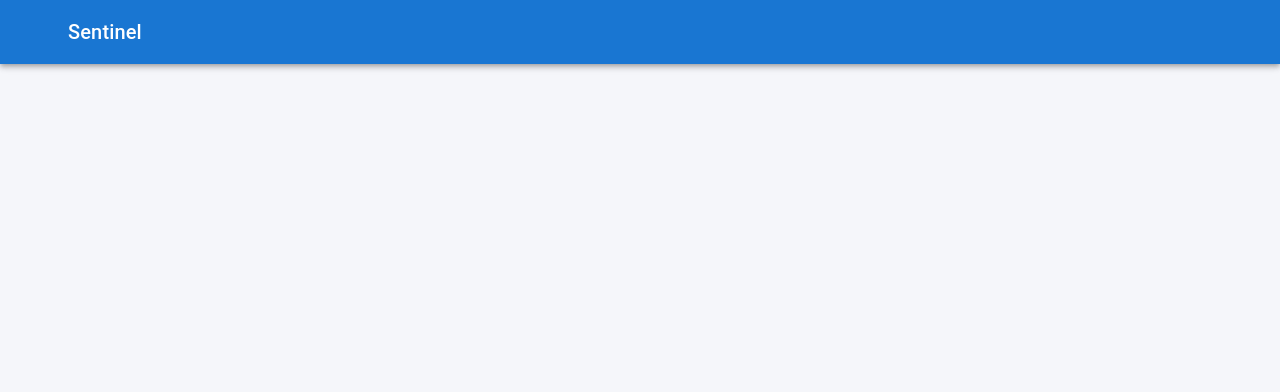
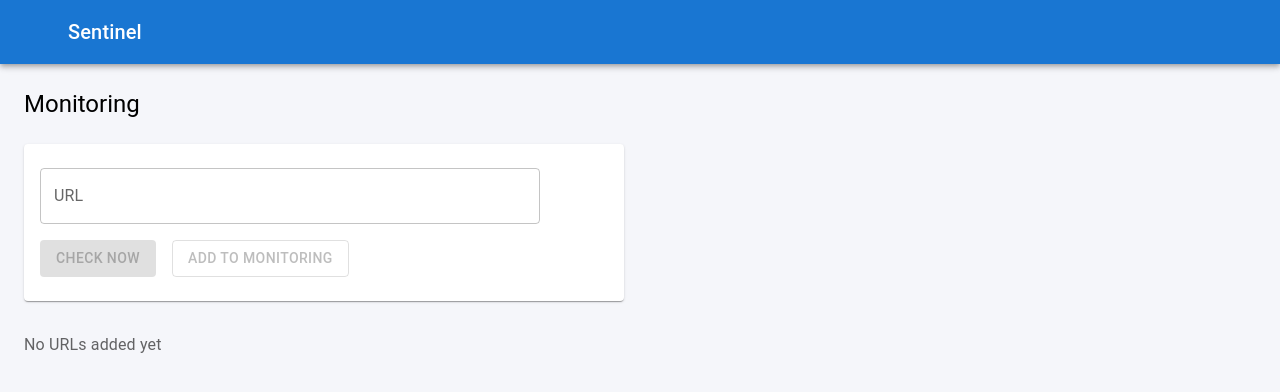
Before and after one commit to michal-1994/web-page-sentinel, a React app in the folder frontend/: page /monitoring in a window 1280 px wide. Before the commit this address had no page. Shown: the top 392 px of the page. Built offline with nearby package versions, Linux system fonts and the light colour scheme; some icons are missing; the HTML template or start-up script is replaced by a standard one.

Commit message:
feat: add monitoring page, refactor, create page title component and check form, update view

```diff
--- a/frontend/src/App.tsx
+++ b/frontend/src/App.tsx
@@ -1,6 +1,7 @@
 import { BrowserRouter, Routes, Route, Navigate } from "react-router-dom";
 import Layout from "./components/Layout";
 import CheckPage from "./pages/CheckPage";
+import MonitoringPage from "./pages/MonitoringPage";
 import SettingsPage from "./pages/SettingsPage";
 
 const App = () => {
@@ -10,6 +11,7 @@ const App = () => {
         <Routes>
           <Route path="/" element={<Navigate to="/check" replace />} />
           <Route path="/check" element={<CheckPage />} />
+          <Route path="/monitoring" element={<MonitoringPage />} />
           <Route path="/settings" element={<SettingsPage />} />
         </Routes>
       </Layout>
--- /dev/null
+++ b/frontend/src/components/CheckForm.tsx
@@ -0,0 +1,87 @@
+import { useState } from "react";
+import {
+  Box,
+  Button,
+  Stack,
+  TextField,
+} from "@mui/material";
+import { type CheckResponse } from "../types/check";
+
+type CheckFormProps = {
+  showAddButton?: boolean;
+  onCheck: (url: string) => Promise<CheckResponse>;
+  onAdd?: (url: string) => void;
+};
+
+const CheckForm = ({
+  showAddButton = false,
+  onCheck,
+  onAdd,
+}: CheckFormProps) => {
+  const [url, setUrl] = useState("");
+  const [result, setResult] = useState<CheckResponse | null>(null);
+  const [loading, setLoading] = useState(false);
+
+  async function handleCheck() {
+    setLoading(true);
+    setResult(null);
+    try {
+      const data = await onCheck(url);
+      setResult(data);
+    } finally {
+      setLoading(false);
+    }
+  }
+
+  return (
+    <Box>
+      <Stack spacing={2} maxWidth={500}>
+        <TextField
+          label="URL"
+          placeholder="https://example.com"
+          value={url}
+          onChange={(e) => setUrl(e.target.value)}
+          fullWidth
+        />
+
+        <Stack direction="row" spacing={2}>
+          <Button
+            variant="contained"
+            onClick={handleCheck}
+            disabled={loading || !url}
+          >
+            {loading ? "Checking..." : "Check now"}
+          </Button>
+
+          {showAddButton && onAdd && (
+            <Button
+              variant="outlined"
+              onClick={() => onAdd(url)}
+              disabled={!url}
+            >
+              Add to monitoring
+            </Button>
+          )}
+        </Stack>
+
+        {result && (
+          <Box
+            component="pre"
+            sx={{
+              background: "#111",
+              color: "#0f0",
+              padding: 2,
+              borderRadius: 1,
+              fontSize: 13,
+              overflow: "auto",
+            }}
+          >
+            {JSON.stringify(result, null, 2)}
+          </Box>
+        )}
+      </Stack>
+    </Box>
+  );
+};
+
+export default CheckForm;
--- a/frontend/src/components/Navigation.tsx
+++ b/frontend/src/components/Navigation.tsx
@@ -15,6 +15,7 @@ import ListItemText from "@mui/material/ListItemText";
 
 import MenuIcon from "@mui/icons-material/Menu";
 import LanguageIcon from "@mui/icons-material/Language";
+import MonitorHeartIcon from "@mui/icons-material/MonitorHeart";
 import SettingsIcon from "@mui/icons-material/Settings";
 
 const Navigation = () => {
@@ -39,7 +40,7 @@ const Navigation = () => {
             <MenuIcon />
           </IconButton>
 
-          <Typography variant="h6">Sentinel</Typography>
+          <Typography variant="h6" component="h1">Sentinel</Typography>
         </Toolbar>
       </AppBar>
 
@@ -52,6 +53,15 @@ const Navigation = () => {
                   <LanguageIcon />
                 </ListItemIcon>
                 <ListItemText primary="Check URL" />
+              </ListItemButton>
+            </ListItem>
+
+            <ListItem disablePadding>
+              <ListItemButton onClick={() => goTo("/monitoring")}>
+                <ListItemIcon>
+                  <MonitorHeartIcon />
+                </ListItemIcon>
+                <ListItemText primary="Monitoring" />
               </ListItemButton>
             </ListItem>
 
--- /dev/null
+++ b/frontend/src/components/PageTitle.tsx
@@ -0,0 +1,24 @@
+import { Box, Typography } from "@mui/material";
+
+type PageTitleProps = {
+  title: string;
+  subtitle?: string;
+};
+
+const PageTitle = ({ title, subtitle }: PageTitleProps) => {
+  return (
+    <Box mb={3}>
+      <Typography variant="h5" component="h2" gutterBottom>
+        {title}
+      </Typography>
+
+      {subtitle && (
+        <Typography color="text.secondary">
+          {subtitle}
+        </Typography>
+      )}
+    </Box>
+  );
+};
+
+export default PageTitle;
--- a/frontend/src/pages/CheckPage.tsx
+++ b/frontend/src/pages/CheckPage.tsx
@@ -1,66 +1,22 @@
-import { useState } from "react";
+import CheckForm from "../components/CheckForm";
 import { checkUrl } from "../api/checkApi";
-import { type CheckResponse } from "../types/check";
-
-import {
-  Box,
-  Button,
-  Card,
-  CardContent,
-  TextField,
-  Typography,
-  CircularProgress
-} from "@mui/material";
+import PageTitle from "../components/PageTitle";
+import { Card, CardContent } from "@mui/material";
 
 const CheckPage = () => {
-  const [url, setUrl] = useState("");
-  const [result, setResult] = useState<CheckResponse | null>(null);
-  const [loading, setLoading] = useState(false);
+  return (
+    <>
+      <PageTitle title="Check URL" />
 
-  async function handleCheck() {
-    setLoading(true);
-    setResult(null);
-
-    try {
-      const data = await checkUrl(url);
-      setResult(data);
-    } finally {
-      setLoading(false);
-    }
-  }
-
-  return (
-    <Card sx={{ maxWidth: 600 }}>
-      <CardContent>
-        <Typography variant="h5" gutterBottom>
-          Check URL
-        </Typography>
-
-        <TextField
-          fullWidth
-          label="Website URL"
-          placeholder="https://example.com"
-          value={url}
-          onChange={(e) => setUrl(e.target.value)}
-          sx={{ mb: 2 }}
-        />
-
-        <Button
-          variant="contained"
-          onClick={handleCheck}
-          disabled={loading || !url}
-        >
-          {loading ? <CircularProgress size={24} /> : "Check"}
-        </Button>
-
-        {result && (
-          <Box sx={{ mt: 3 }}>
-            <Typography variant="subtitle1">Result</Typography>
-            <pre>{JSON.stringify(result, null, 2)}</pre>
-          </Box>
-        )}
-      </CardContent>
-    </Card>
+      <Card sx={{ maxWidth: 600, mb: 3, pt: 1 }}>
+        <CardContent>
+          <CheckForm
+            showAddButton
+            onCheck={checkUrl}
+          />
+        </CardContent>
+      </Card>
+    </>
   );
 };
 
--- /dev/null
+++ b/frontend/src/pages/MonitoringPage.tsx
@@ -0,0 +1,49 @@
+import { useState } from "react";
+import CheckForm from "../components/CheckForm";
+import { checkUrl } from "../api/checkApi";
+import { Box, Card, CardContent, Typography } from "@mui/material";
+import PageTitle from "../components/PageTitle";
+
+const MonitoringPage = () => {
+  const [monitored, setMonitored] = useState<string[]>([]);
+
+  function handleAdd(url: string) {
+    if (!monitored.includes(url)) {
+      setMonitored((prev) => [...prev, url]);
+    }
+  }
+
+  return (
+    <>
+      <PageTitle title="Monitoring" />
+
+      <Box>
+        <Card sx={{ maxWidth: 600, mb: 3, pt: 1 }}>
+          <CardContent>
+            <CheckForm
+              showAddButton
+              onCheck={checkUrl}
+              onAdd={handleAdd}
+            />
+          </CardContent>
+        </Card>
+
+        <Box mt={4}>
+          {monitored.length === 0 ? (
+            <Typography color="text.secondary">
+              No URLs added yet
+            </Typography>
+          ) : (
+            <ul>
+              {monitored.map((url) => (
+                <li key={url}>{url}</li>
+              ))}
+            </ul>
+          )}
+        </Box>
+      </Box>
+    </>
+  );
+};
+
+export default MonitoringPage;
--- a/frontend/src/pages/SettingsPage.tsx
+++ b/frontend/src/pages/SettingsPage.tsx
@@ -1,18 +1,19 @@
 import { Card, CardContent, Typography } from "@mui/material";
+import PageTitle from "../components/PageTitle";
 
 const SettingsPage = () => {
   return (
-    <Card sx={{ maxWidth: 600 }}>
-      <CardContent>
-        <Typography variant="h5">
-          Settings
-        </Typography>
+    <>
+      <PageTitle title="Settings" />
 
-        <Typography variant="body2" color="text.secondary" sx={{ mt: 1 }}>
-          Configuration options will be available here in the future.
-        </Typography>
-      </CardContent>
-    </Card>
+      <Card sx={{ maxWidth: 600 }}>
+        <CardContent>
+          <Typography color="text.secondary" sx={{ mt: 1 }}>
+            Configuration options will be available here in the future.
+          </Typography>
+        </CardContent>
+      </Card>
+    </>
   );
 };
 
```
